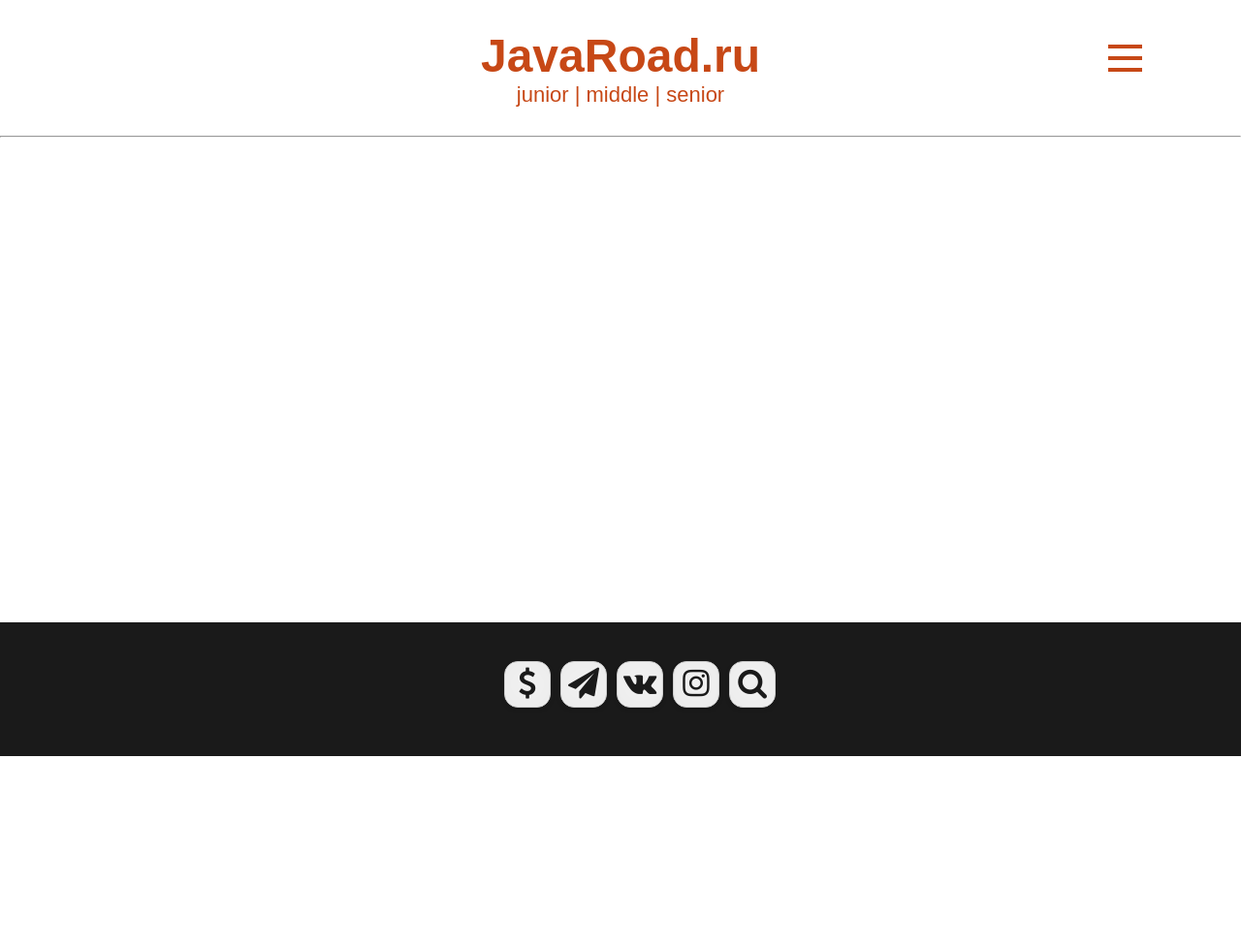
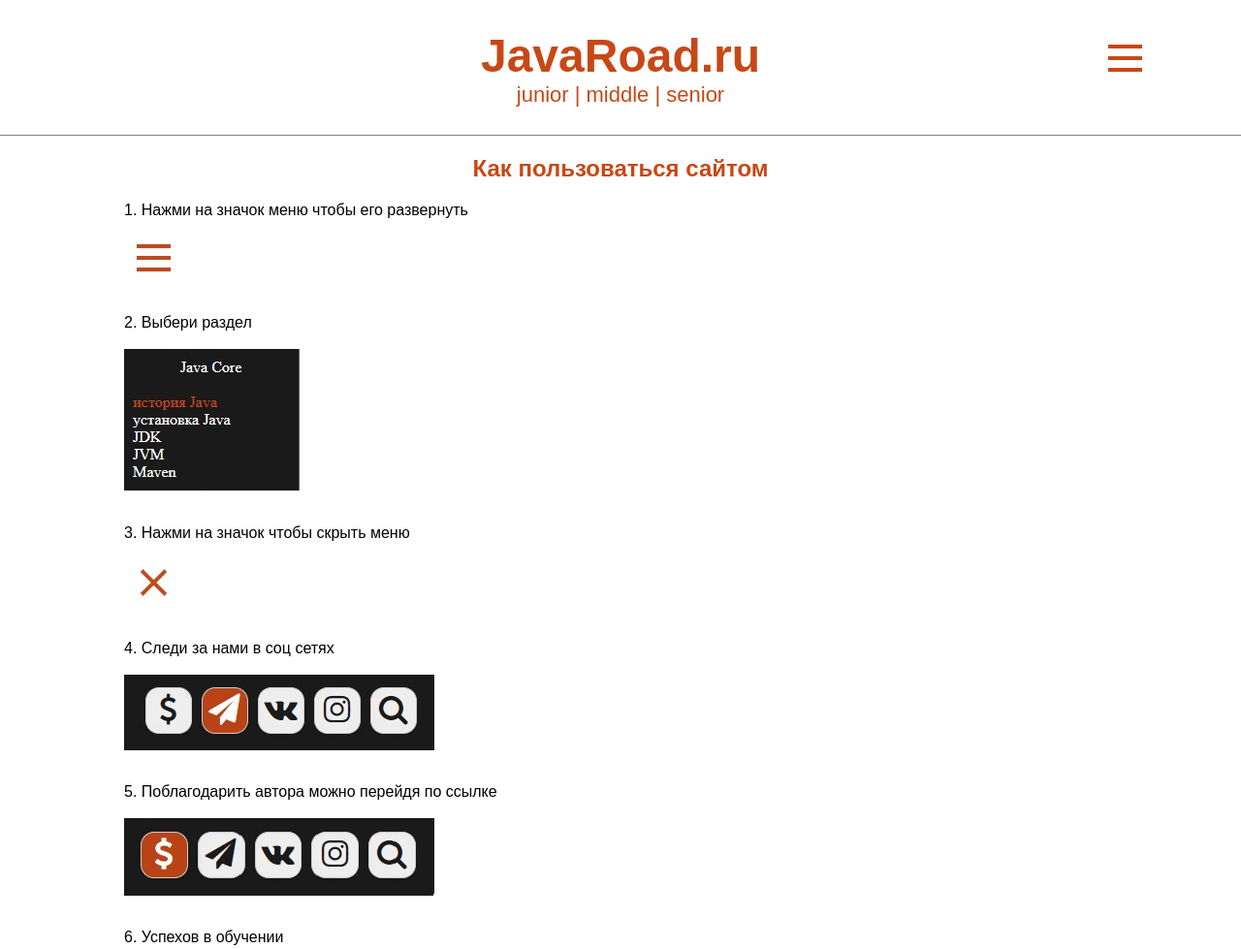
Before and after one commit to reshetovProg/java-Site, a plain HTML site: page index.html in a window 1280 px wide. Shown: the top 979 px of the page at 97% size. Before the commit the page ends 800 px from the top, so only its background shows below. Drawn offline with Linux system fonts and the light colour scheme.

Commit message:
Add files via upload

```diff
--- a/index.html
+++ b/index.html
@@ -16,6 +16,10 @@
 
 
 
+
+
+	<header>
+
 	<div class="wrapper">
 		<input type="checkbox" id="check-menu">
 		<label for="check-menu"></label>
@@ -24,26 +28,65 @@
 		<div class="burger-line l3"></div>
 		<div class="burger-line l4"></div>
 		<nav class="main-menu">
-			<a href="#">Пункт1</a>
-			<a href="#">Пункт1</a>
-			<a href="#">Пункт1</a>
-			<a href="#">Пункт1</a>
+			<div class="block">
+				<a href="#">Java Core</a>
+				<br>
+				<ul>
+					<li><a href="#">история Java</a></li>
+					<li><a href="#">установка Java</a></li>
+					<li><a href="#">JDK</a></li>
+					<li><a href="#">JVM</a></li>
+					<li><a href="#">Maven</a></li>
+				</ul>
+			</div>
+			<div class="block">
+				<a href="#">Базы данных</a>
+			</div>
+			<div class="block">
+				<a href="#">Spring</a>
+			</div>
+			<div class="block">
+				<a href="#">Задачи</a>
+			</div>
+
 		</nav>
 	</div>
 
-	<header>
-
 	<div class="logo">
-			<a class="logoTitle" href="index.html"><h1>JavaRoad.ru</h1></a>
+			<div class="logoTitle" href="index.html"><h1>JavaRoad.ru</h1></div>
 			<div class="logoDefinition">junior | middle | senior</div>
 	</div>
 
 	</header>
 
-	<hr>
+
 
 	<div class="container">
 		<div class="content">
+			<h2>Как пользоваться сайтом</h2>
+			<div class="line">
+				1. Нажми на значок меню чтобы его развернуть <br><br>
+				<img src="img/ico_line.jpg" alt="">
+			</div>
+			<div class="line">
+				2. Выбери раздел <br><br>
+				<img src="img/ico_menu.jpg" alt="">
+			</div>
+			<div class="line">
+				3. Нажми на значок чтобы скрыть меню <br><br>
+				<img src="img/ico_close.jpg" alt="">
+			</div>
+			<div class="line">
+				4. Следи за нами в соц сетях <br><br>
+				<img src="img/ico_soc.jpg" alt="">
+			</div>
+			<div class="line">
+				5. Поблагодарить автора можно перейдя по ссылке <br><br>
+				<img src="img/ico_don.jpg" alt="">
+			</div>
+			<div class="line">
+				6. Успехов в обучении
+			</div>
 
 		</div>
 
--- a/style.css
+++ b/style.css
@@ -10,6 +10,31 @@ header{
 	display: flex;
 	flex-direction:column;
 	align-items:center;
+	border-bottom: solid 1px grey;
+	position:fixed;
+	width:100%;
+	background-color: white;
+}
+
+.container{
+padding-top:140px;
+}
+
+.container .content{
+
+	font-family: 'Kanit', sans-serif;
+}
+
+.container .content h2{
+	margin-top:20px;
+	margin-bottom: 20px;
+	color:#c74816;
+	text-align: center;
+}
+.container .content .line{
+	text-align:left;
+	padding-left: 10%;
+	margin-bottom: 30px;
 }
 
 .logo{
@@ -63,10 +88,9 @@ header{
 
 .wrapper{
 	width: 100%;
-	position: absolute;
+	position: fixed;
 	color:black;
-	text-align:center;
-	height: 140px;
+	height: 110px;
 }
 
 #check-menu{
@@ -96,22 +120,22 @@ label{
 }
 
 .l1{
-	top:46px;
+	top:16px;
 	right:8%;
 }
 
 .l2, .l3{
-	top:58px;
+	top:28px;
 	right:8%;
 }
 
 .l4{
-	top:70px;
+	top:40px;
 	right:8%;
 }
 
 .main-menu{
-	display:block;
+	display:flex;
 	position: absolute;
 	width: 100%;
 	bottom: 0;
@@ -123,15 +147,35 @@ label{
 	transition: .5s all;
 }
 
-.main-menu a{
-	display:block;
+.main-menu .block {
 	width: 100%;
 	padding: 10px;
+	background-color: #1a1a1a;
+	border-left: 1px solid rgba(255,255,255,.3);
+
+}
+
+.main-menu .block a{
+	display:block;
 	color: white;
 	text-decoration: none;
-	border-top: 1px solid rgba(255,255,255,.3);
-	background-color: #1a1a1a;
+	text-align:center;
 
+}
+
+.main-menu .block ul li a{
+	color: white;
+	text-decoration: none;
+	text-align:left;
+}
+
+.main-menu .block a:hover{
+	color:#c74816;
+}
+
+
+.main-menu .block ul li a:hover{
+	color:#c74816;
 }
 
 #check-menu:checked ~ .main-menu{
```
Also changed, not shown: img/ico_close.jpg (added), img/ico_don.jpg (added), img/ico_line.jpg (added), img/ico_menu.jpg (added), img/ico_soc.jpg (added).
